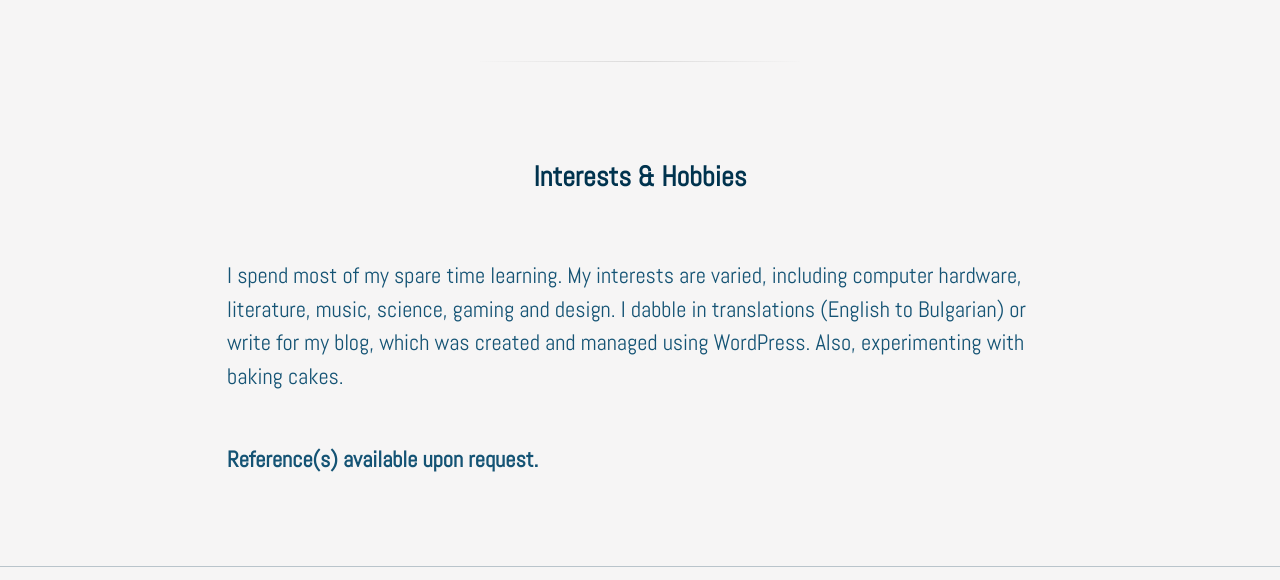
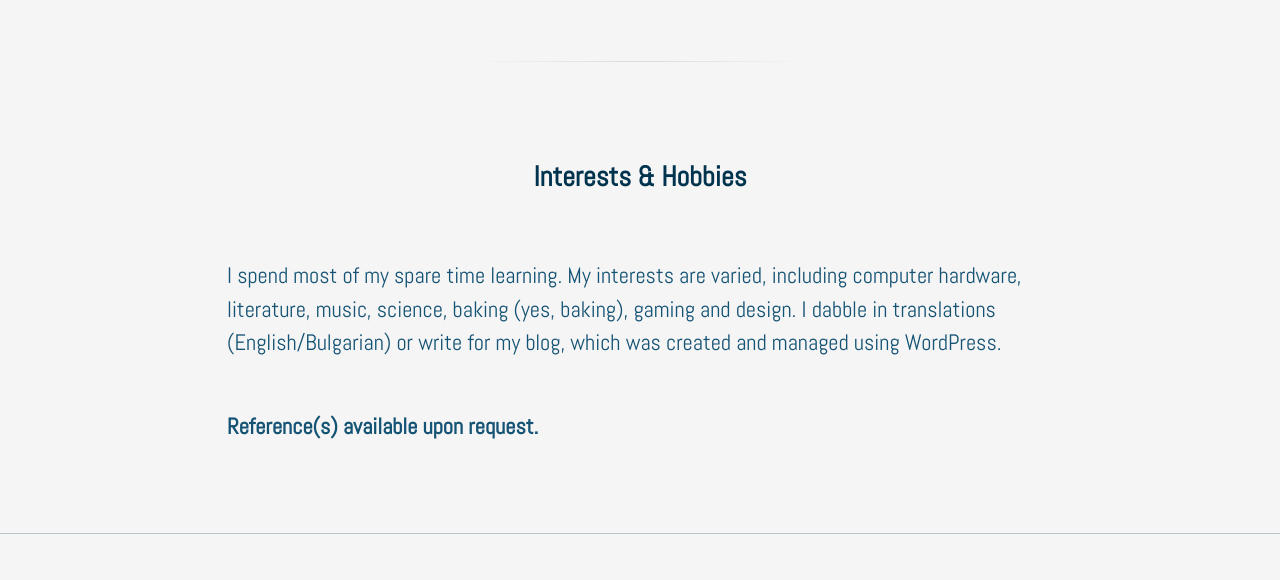
Before and after one commit to MrBr1ghtsid3/cv2022, a plain HTML site: page index.html in a window 1280 px wide. Shown: the part 3215-3795 px from the top of the page. Drawn offline with nearby package versions, Linux system fonts and the light colour scheme.

Commit message:
Update text

```diff
--- a/index.html
+++ b/index.html
@@ -69,8 +69,8 @@
       </div>
       <div class="the-story">
         <p class="long-one"> My name is Tsvetoslav Shalev. Friends and colleagues call me Sean. I am an IT enthusiast looking to build a career out of his passion for technology. I am comfortable with HTML5, CSS3, SASS and Bootstrap, using VSCode (Win11). I'm currently learning JavaScript, Python, React, and Backend Web Development fundamentals.
-          <br> Between 2013 and 2018, I worked as a Transport For London Contractor (platelayer) and a freelance IT Consultant before I joined one UK's top 50 MSPs as a Service Desk Engineer in May of 2018. In May of 2021, I moved to Besso (now Ardonagh) as a Senior Technical Analyst/Infrastructure Engineer. My day-to-day tasks necessitate scripting skills using PowerShell, TypeScript and Bash.
-          <br> As a firm believer in civilised discourse and collaborative effort, I aim to secure a role with a team of good people, so I can continue expanding on my technical capabilities.</p>
+          <br> Between 2013 and 2018, I worked as a Transport For London Contractor (platelayer) and a freelance IT Consultant before I joined one UK's top 50 MSPs as a Service Desk Engineer in May of 2018. In May of 2021, I moved to Besso (now Ardonagh) as a Senior Technical Analyst/IT Infrastructure Engineer. My day-to-day tasks necessitate scripting skills using PowerShell, TypeScript and Bash.
+          <br> I always appreciate being a part of a team of good people, so I can continue expanding on my technical capabilities, without compromising on human connection.</p>
       </div>
     </div>
   </div>
@@ -175,7 +175,7 @@
       <h3><strong>Interests & Hobbies</strong></h3>
       <br>
       <div class="freestyle">
-        <p>I spend most of my spare time learning. My interests are varied, including computer hardware, literature, music, science, gaming and design. I dabble in translations (English to Bulgarian) or write for my blog, which was created and managed using WordPress. Also, experimenting with baking cakes.</p>
+        <p>I spend most of my spare time learning. My interests are varied, including computer hardware, literature, music, science, baking (yes, baking), gaming and design. I dabble in translations (English/Bulgarian) or write for my blog, which was created and managed using WordPress.</p>
           <br>
         <strong>Reference(s) available upon request.</strong>
       </div>
```
